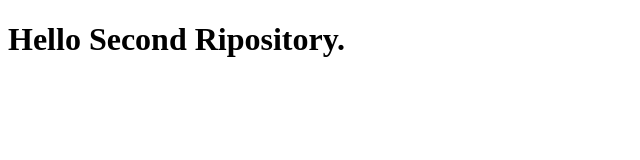
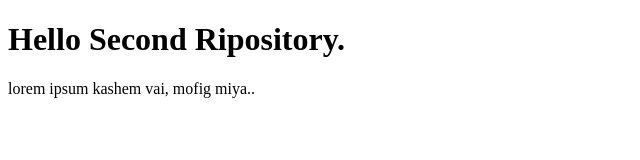
Before and after one commit to Noman-khan-01/second-ripo, a plain HTML site: page index.html in a window 1280 px wide. Shown: the whole page, without its empty margins (0-640 px from the left). Drawn offline with Linux system fonts and the light colour scheme.

Commit message:
Update index.html

```diff
--- a/index.html
+++ b/index.html
@@ -8,5 +8,6 @@
 </head>
 <body>
     <h1>Hello Second Ripository.</h1>
+    <p>lorem ipsum kashem vai, mofig miya..</p>
 </body>
 </html>
```
